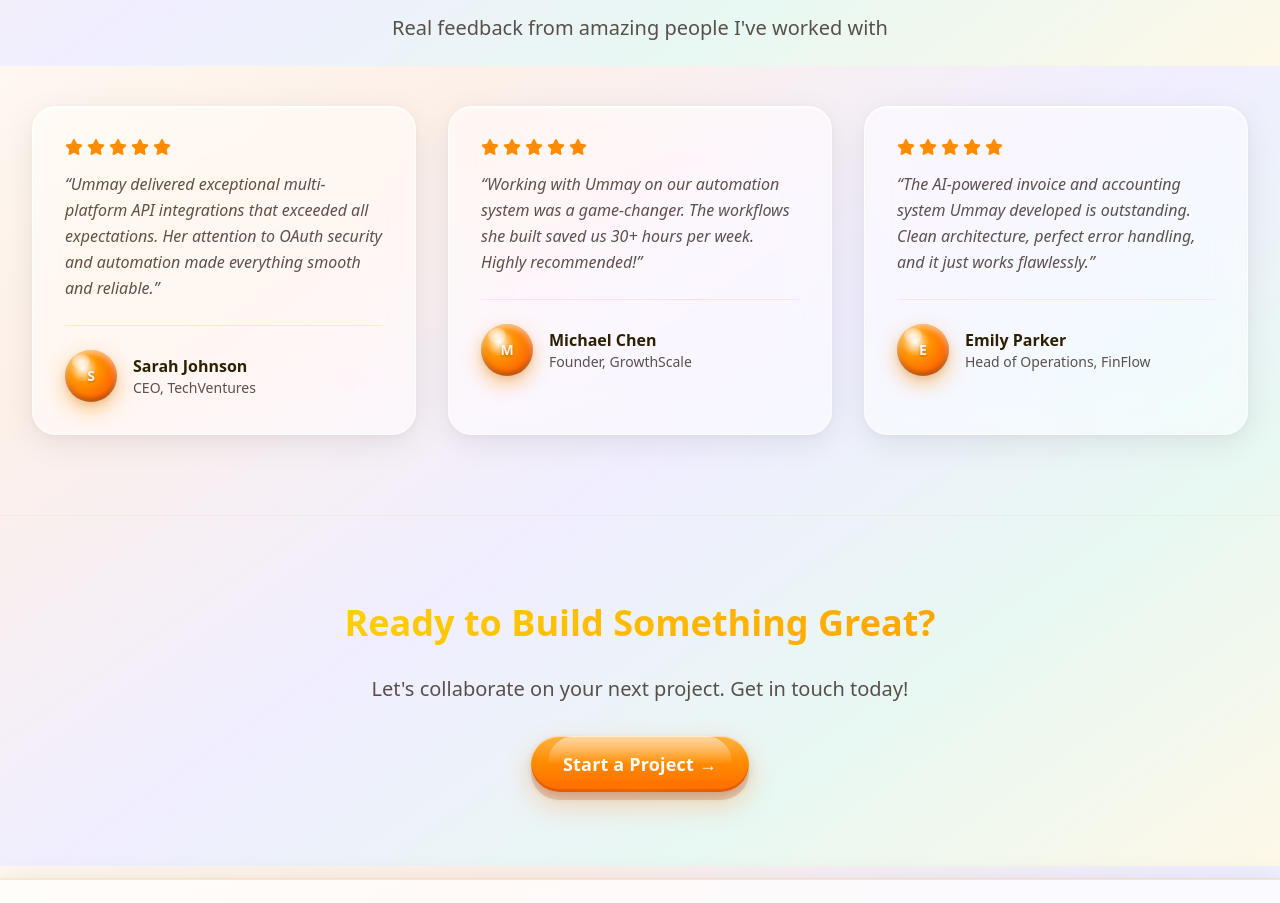
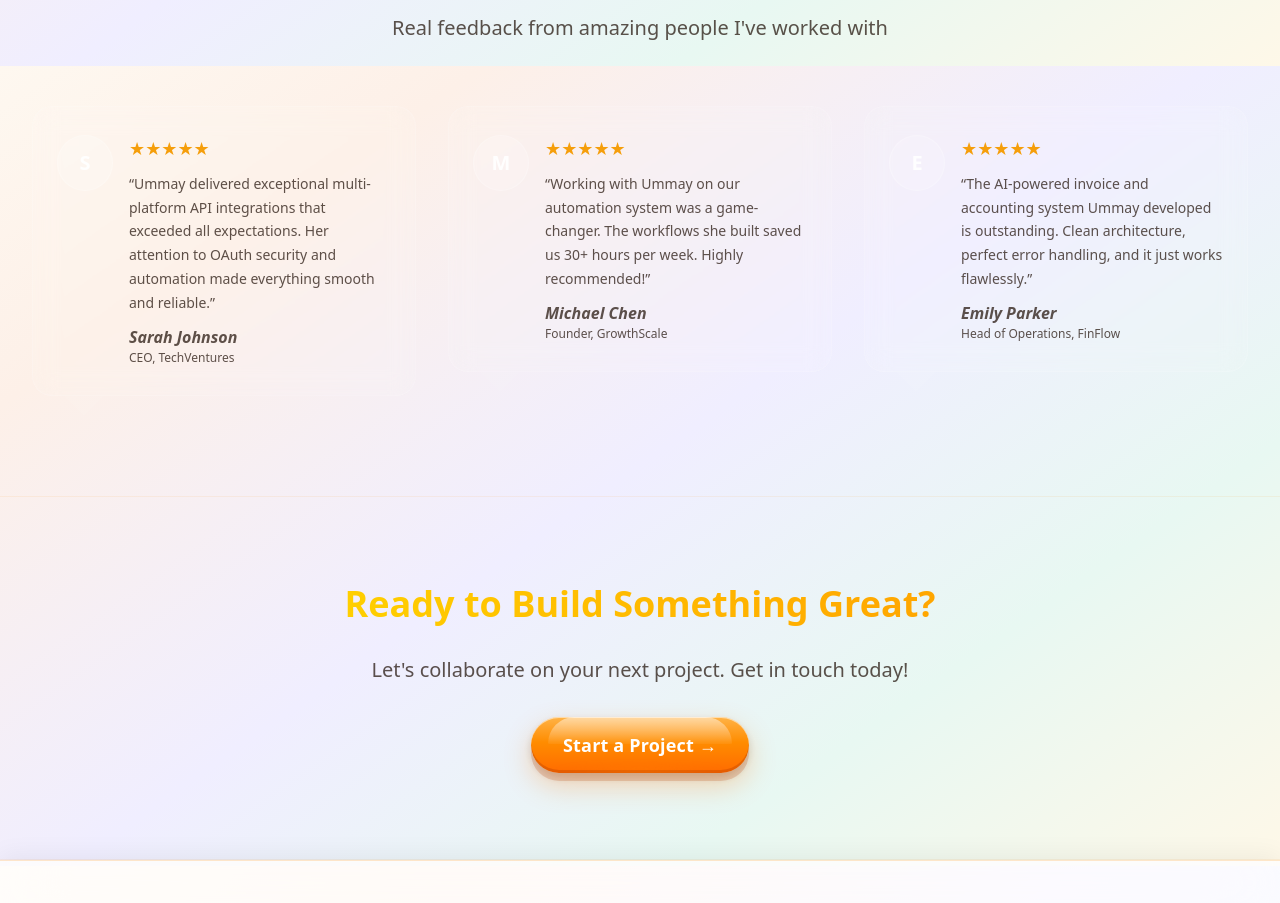
Before and after one commit to Code0324/ummay-kulsoom, a Next.js app: page / in a window 1280 px wide. Shown: the part 3934-4837 px from the top of the page. Built offline with nearby package versions, Linux system fonts and the light colour scheme.

Commit message:
Testimonials: glassmorphism speech bubble cards with avatar, stars, orange name

```diff
--- a/components/Testimonials.jsx
+++ b/components/Testimonials.jsx
@@ -25,6 +25,8 @@ export default function Testimonials() {
     },
   ]
 
+  const MAX_STARS = 5
+
   return (
     <section className="py-20 px-4 sm:px-6 lg:px-8">
       <div className="max-w-7xl mx-auto">
@@ -35,74 +37,78 @@ export default function Testimonials() {
 
         <div className="grid grid-cols-1 md:grid-cols-3 gap-8">
           {testimonials.map((testimonial, idx) => (
+            <div key={idx}>
+              {/* Glass card */}
               <div
-              key={idx}
-              className="glass-effect rounded-2xl p-8 shadow-lg hover:shadow-xl transition-all duration-300"
+                style={{
+                  background: 'rgba(255, 255, 255, 0.08)',
+                  backdropFilter: 'blur(12px)',
+                  WebkitBackdropFilter: 'blur(12px)',
+                  border: '1px solid rgba(255, 255, 255, 0.15)',
+                  borderRadius: '20px',
+                  padding: '28px 24px',
+                  position: 'relative',
+                  transition: 'all 0.3s ease',
+                }}
+                onMouseEnter={e => e.currentTarget.style.boxShadow = '0 8px 32px rgba(255,140,0,0.15)'}
+                onMouseLeave={e => e.currentTarget.style.boxShadow = 'none'}
               >
+                {/* Row: avatar + content */}
+                <div style={{ display: 'flex', gap: '16px', alignItems: 'flex-start' }}>
+
+                  {/* Avatar */}
+                  <div style={{
+                    width: '56px', height: '56px',
+                    borderRadius: '50%',
+                    background: 'rgba(255,255,255,0.15)',
+                    display: 'flex', alignItems: 'center', justifyContent: 'center',
+                    flexShrink: 0,
+                    fontSize: '20px', fontWeight: '800',
+                    color: 'rgba(255,255,255,0.9)',
+                    boxShadow: 'inset 0 0 0 1px rgba(255,255,255,0.2)',
+                  }}>
+                    {testimonial.name.charAt(0)}
+                  </div>
+
+                  {/* Content */}
+                  <div style={{ flex: 1 }}>
                     {/* Stars */}
-              <div className="flex items-center mb-4">
-                <div className="flex space-x-1" style={{ color: '#FF8C00' }}>
-                  {[...Array(testimonial.rating)].map((_, i) => (
-                    <i key={i} className="fas fa-star"></i>
+                    <div style={{ marginBottom: '10px' }}>
+                      {[...Array(MAX_STARS)].map((_, i) => (
+                        <span
+                          key={i}
+                          style={{
+                            fontSize: '18px',
+                            color: i < testimonial.rating ? '#f59e0b' : 'rgba(255,255,255,0.3)',
+                          }}
+                        >★</span>
                       ))}
                     </div>
-              </div>
 
-              {/* Testimonial Text */}
-              <p className="mb-6 leading-relaxed italic" style={{ color: '#5a3800' }}>
+                    {/* Review text */}
+                    <p style={{ fontSize: '14px', lineHeight: '1.7', color: '#5a3800' }}>
                       &ldquo;{testimonial.text}&rdquo;
                     </p>
 
-              {/* Author */}
-              <div className="flex items-center space-x-4 pt-6" style={{ borderTop: '1px solid rgba(255,180,0,0.2)' }}>
-                {/* Glossy 3D sphere avatar */}
-                <div style={{
-                  width: '52px', height: '52px',
-                  borderRadius: '50%',
-                  background: `radial-gradient(circle at 35% 35%,
-                    rgba(255,255,255,0.9) 0%,
-                    #FF9500 30%,
-                    #FF6B00 65%,
-                    #cc4400 100%)`,
-                  flexShrink: 0,
-                  boxShadow: `
-                    inset 0 3px 6px rgba(255,255,255,0.6),
-                    inset 0 -3px 5px rgba(0,0,0,0.3),
-                    0 8px 20px rgba(255,140,0,0.45),
-                    0 3px 6px rgba(0,0,0,0.1)
-                  `,
-                  position: 'relative',
-                  overflow: 'hidden',
-                }}>
-                  {/* Gloss highlight */}
-                  <div style={{
-                    position: 'absolute',
-                    top: '8%', left: '14%',
-                    width: '35%', height: '28%',
-                    background: 'radial-gradient(ellipse, rgba(255,255,255,0.85) 0%, transparent 100%)',
-                    borderRadius: '50%',
-                  }} />
-                  {/* Reviewer initials */}
-                  <div style={{
-                    position: 'absolute', inset: 0,
-                    display: 'flex', alignItems: 'center', justifyContent: 'center',
-                    fontSize: '14px', fontWeight: '800',
-                    color: 'rgba(255,255,255,0.9)', WebkitTextFillColor: 'rgba(255,255,255,0.9)',
-                    textShadow: '0 1px 3px rgba(0,0,0,0.3)',
-                  }}>
-                    {testimonial.name?.charAt(0) || 'U'}
-                  </div>
-                </div>
-
-                <div>
-                  <p className="font-bold" style={{ color: '#2d1f00', WebkitTextFillColor: '#2d1f00' }}>
+                    {/* Reviewer name + role */}
+                    <p style={{ fontStyle: 'italic', color: '#f97316', fontWeight: '600', marginTop: '10px' }}>
                       {testimonial.name}
                     </p>
-                  <p className="text-sm" style={{ color: '#7a4500' }}>
+                    <p style={{ fontSize: '12px', color: '#7a4500' }}>
                       {testimonial.title}, {testimonial.company}
                     </p>
                   </div>
                 </div>
+              </div>
+
+              {/* Speech bubble tail */}
+              <div style={{
+                width: 0, height: 0,
+                borderLeft: '20px solid transparent',
+                borderRight: '20px solid transparent',
+                borderTop: '20px solid rgba(255,255,255,0.08)',
+                marginLeft: '32px',
+              }} />
             </div>
           ))}
         </div>
```
Lines whose indentation alone changed are shown as unchanged.
